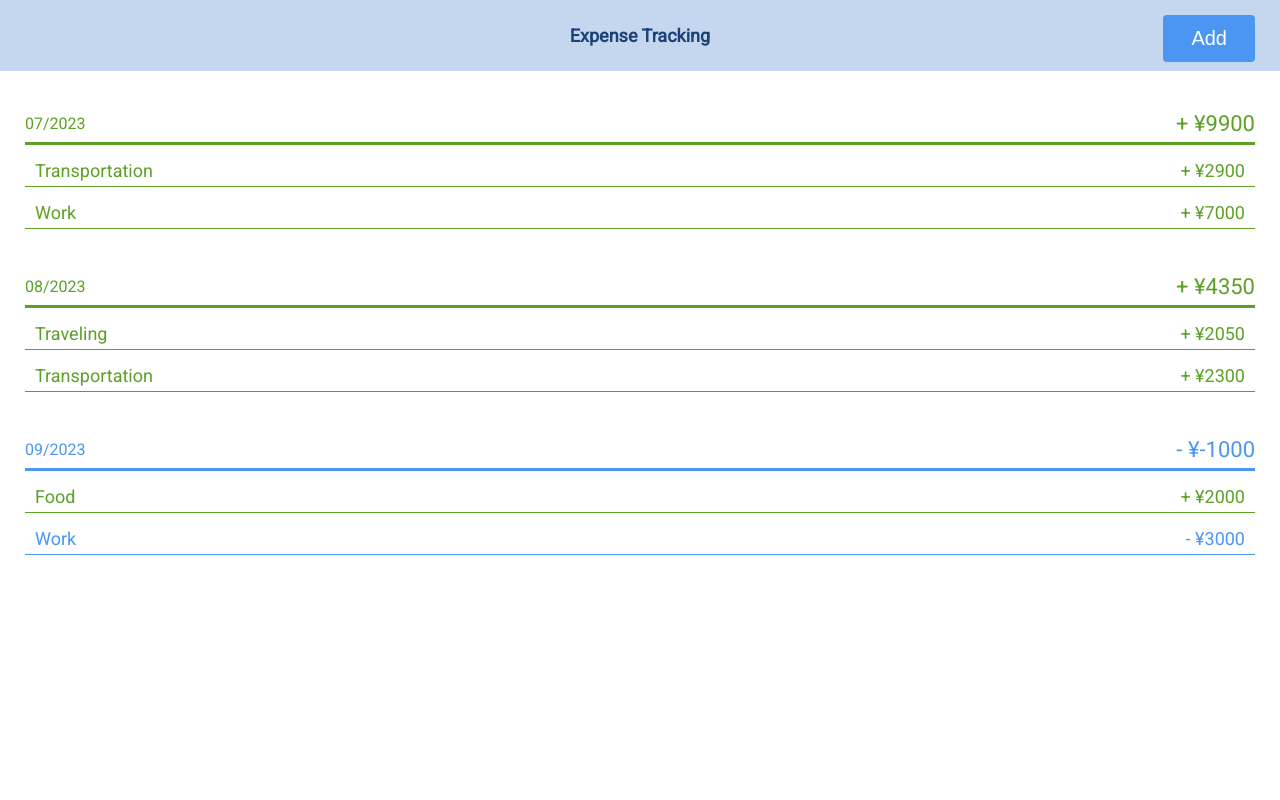
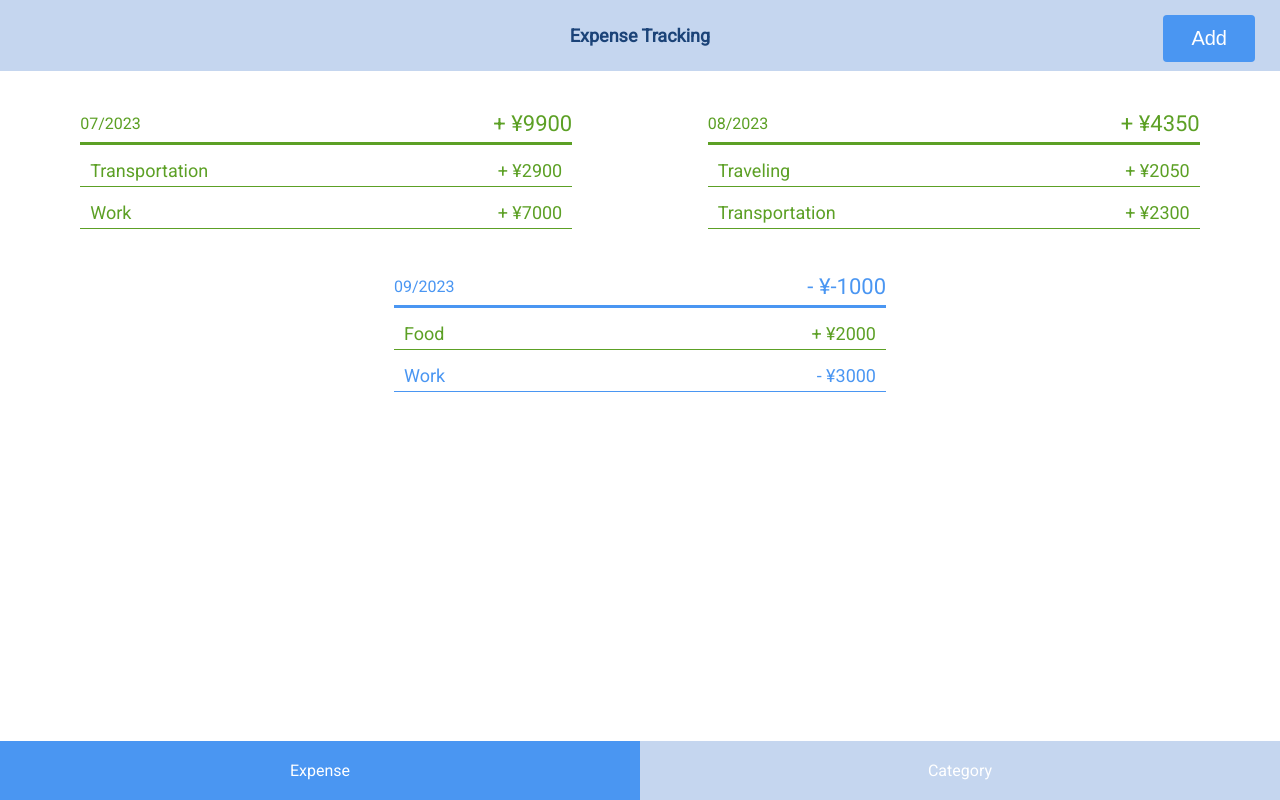
Before and after one commit to skalkii/expense-tracker, a Next.js app: page / in a window 1280 px wide. Built offline with nearby package versions, Linux system fonts and the light colour scheme.

Commit message:
navigation tab and routing

```diff
--- a/components/button/index.tsx
+++ b/components/button/index.tsx
@@ -11,7 +11,7 @@ enum BUTTON_TYPE {
 export interface ButtonPropTypes {
   title: string;
   type: keyof typeof BUTTON_TYPE;
-  clickHandler?: React.MouseEventHandler<HTMLButtonElement>;
+  clickHandler?: Function;
   disabled?: boolean;
 }
 
@@ -25,7 +25,7 @@ const Button = ({
     <button
       className={classNames("button", type)}
       disabled={disabled}
-      onClick={clickHandler}
+      onClick={() => clickHandler()}
     >
       {title}
     </button>
--- a/components/expensetracking/expensetracking.module.scss
+++ b/components/expensetracking/expensetracking.module.scss
@@ -1,11 +1,19 @@
 @import "../../styles//main";
+
+.pageWrapper {
+  display: flex;
+  flex-direction: column;
+}
 
 .monthlyContainer {
   display: flex;
   flex-direction: column;
   gap:rem(25);
   padding: rem(15);
+  flex-wrap: wrap;
   @include md {
+    flex-direction: row;
+    justify-content: space-around;
     padding: rem(25);
   }
 }
@@ -14,6 +22,9 @@
   display: flex;
   flex-direction: column;
   padding: rem(5) 0;
+  @include md {
+    width: 40%;
+  }
 }
 
 .cashIn {
@@ -47,6 +58,7 @@
   border-bottom: rem(1) solid transparent;
   align-items: center;
   justify-content: space-between;
+  cursor: pointer;
   p {
     font-size: rem(18);
     padding: rem(15 10 5 10);
--- a/components/expensetracking/index.tsx
+++ b/components/expensetracking/index.tsx
@@ -14,9 +14,12 @@ import {
 } from "@/contexts/expenses";
 import styles from "./expensetracking.module.scss";
 import classNames from "classnames";
+import Tabs, { TabType } from "../tabs";
+import { useRouter } from "next/navigation";
 
 export interface ExpenseTrackingPropTypes {
   topbar: TopBarPropTypes;
+  tabs: TabType[];
 }
 
 interface ExpenseMonthlyCardPropTypes {
@@ -29,6 +32,7 @@ const ExpenseMonthlyCard = ({
   expenses,
 }: ExpenseMonthlyCardPropTypes) => {
   const totalExpense = getTotalExpense(expenses);
+  const router = useRouter();
   return (
     <div className={styles.monthlyCard}>
       <div
@@ -40,7 +44,7 @@ const ExpenseMonthlyCard = ({
         <p>{month}</p>
         <p>{getAmountString(totalExpense)}</p>
       </div>
-      {expenses.map(({ amount, category, type }, index) => {
+      {expenses.map(({ id, amount, category, type }, index) => {
         return (
           <div
             key={`exp${index}`}
@@ -48,6 +52,7 @@ const ExpenseMonthlyCard = ({
               styles.cardItem,
               type === ExpenseTypeEnum.CashOut ? styles.cashOut : styles.cashIn
             )}
+            onClick={() => router.push("/edit/" + id)}
           >
             <p>{category.name}</p>
             <p>{getAmountStringByType(type, amount)}</p>
@@ -58,13 +63,13 @@ const ExpenseMonthlyCard = ({
   );
 };
 
-const ExpenseTracking = ({ topbar }: ExpenseTrackingPropTypes) => {
+const ExpenseTracking = ({ topbar, tabs }: ExpenseTrackingPropTypes) => {
   const { expenses } = useContext(ExpensesContext);
   const monthlyExpenses = getMonthlyExpenses(expenses);
-  console;
+  const router = useRouter();
   return (
-    <div>
-      <TopBar {...topbar} />
+    <div className={styles.pageWrapper}>
+      <TopBar {...{ ...topbar, buttonHandler: () => router.push("/add") }} />
       <div className={styles.monthlyContainer}>
         {monthlyExpenses.map((monthExpense, index) => {
           return (
@@ -76,6 +81,7 @@ const ExpenseTracking = ({ topbar }: ExpenseTrackingPropTypes) => {
           );
         })}
       </div>
+      <Tabs tabs={tabs} />
     </div>
   );
 };
--- /dev/null
+++ b/components/tabs/index.tsx
@@ -0,0 +1,37 @@
+import React from "react";
+import styles from "./tabs.module.scss";
+import Link from "next/link";
+import { usePathname, useRouter } from "next/navigation";
+
+export type TabType = {
+  title: string;
+  href: string;
+};
+
+export interface TabsPropTypes {
+  tabs: TabType[];
+}
+
+const Tabs = ({ tabs }: TabsPropTypes) => {
+  const router = useRouter();
+  const pathname = usePathname();
+  console.log(router, pathname);
+  return (
+    <div className={styles.container}>
+      {tabs.map(({ href, title }, index) => {
+        console.log(pathname === href);
+        return (
+          <Link
+            className={pathname === href ? styles.active : undefined}
+            href={href}
+            key={`${title}-${index}`}
+          >
+            {title}
+          </Link>
+        );
+      })}
+    </div>
+  );
+};
+
+export default Tabs;
--- /dev/null
+++ b/components/tabs/tabs.module.scss
@@ -0,0 +1,19 @@
+@import "../../styles//main";
+
+.container {
+  width: 100%;
+  display: flex;
+  position: fixed;
+  bottom: 0;
+  a {
+    width: 50%;
+    padding: rem(20);
+    text-align: center;
+    background-color: colorToHex("ternary-blue");
+    color: colorToHex("primary-white");
+    cursor: pointer;
+  }
+  .active {
+    background-color: colorToHex("primary-blue");
+  }
+}
--- a/components/topbar/index.tsx
+++ b/components/topbar/index.tsx
@@ -5,14 +5,17 @@ import Button, { ButtonPropTypes } from "../button";
 export interface TopBarPropTypes {
   title: string;
   button?: ButtonPropTypes;
+  buttonHandler?: Function;
 }
 
-const TopBar = ({ title, button }: TopBarPropTypes) => {
+const TopBar = ({ title, button, buttonHandler }: TopBarPropTypes) => {
   return (
     <div className={styles.container}>
       <h3>{title}</h3>
       <div className={styles.btnwrap}>
-        {button ? <Button {...button} /> : null}
+        {button ? (
+          <Button {...{ ...button, clickHandler: buttonHandler }} />
+        ) : null}
       </div>
     </div>
   );
--- a/components/topbar/topbar.module.scss
+++ b/components/topbar/topbar.module.scss
@@ -1,12 +1,14 @@
 @import "../../styles//main";
 
 .container {
+  width: 100%;
   display: flex;
   align-items: center;
   justify-content: center;
   background-color: colorToHex("ternary-blue");
   padding: rem(15);
-  position: relative;
+  position: sticky;
+  top: 0;
   @include md {
     padding: rem(25);
   }
--- a/content/expensetracking.json
+++ b/content/expensetracking.json
@@ -5,5 +5,9 @@
       "title": "Add",
       "type": "solid"
     }
-  }
+  },
+  "tabs": [
+    { "title": "Expense", "href": "/" },
+    { "title": "Category", "href": "/categories" }
+  ]
 }
--- a/contexts/expenses/index.tsx
+++ b/contexts/expenses/index.tsx
@@ -1,6 +1,7 @@
 "use client";
 
 import { FC, ReactNode, createContext, useState } from "react";
+import { v4 } from "uuid";
 
 export enum ExpenseTypeEnum {
   CashIn = "Cash In",
@@ -19,6 +20,7 @@ export interface Expense {
   date: Date;
   amount: number;
   description: string;
+  id: string;
 }
 
 export const getTotalExpense = (expenses: Expense[]): number => {
@@ -83,6 +85,7 @@ const ExpensesDummy: Expense[] = [
     date: new Date("2023-09-10"),
     amount: 2000,
     description: "bought something",
+    id: v4(),
   },
   {
     type: ExpenseTypeEnum.CashIn,
@@ -90,6 +93,7 @@ const ExpensesDummy: Expense[] = [
     date: new Date("2023-07-10"),
     amount: 2900,
     description: "bought something",
+    id: v4(),
   },
   {
     type: ExpenseTypeEnum.CashIn,
@@ -97,6 +101,7 @@ const ExpensesDummy: Expense[] = [
     date: new Date("2023-07-10"),
     amount: 7000,
     description: "bought something",
+    id: v4(),
   },
   {
     type: ExpenseTypeEnum.CashIn,
@@ -104,6 +109,7 @@ const ExpensesDummy: Expense[] = [
     date: new Date("2023-08-10"),
     amount: 2050,
     description: "bought something",
+    id: v4(),
   },
   {
     type: ExpenseTypeEnum.CashIn,
@@ -111,6 +117,7 @@ const ExpensesDummy: Expense[] = [
     date: new Date("2023-08-10"),
     amount: 2300,
     description: "bought something",
+    id: v4(),
   },
   {
     type: ExpenseTypeEnum.CashOut,
@@ -118,6 +125,7 @@ const ExpensesDummy: Expense[] = [
     date: new Date("2023-09-10"),
     amount: 3000,
     description: "bought something",
+    id: v4(),
   },
 ];
 
--- a/package.json
+++ b/package.json
@@ -13,12 +13,14 @@
     "next": "14.2.3",
     "react": "^18",
     "react-dom": "^18",
-    "sass": "^1.77.2"
+    "sass": "^1.77.2",
+    "uuid": "^9.0.1"
   },
   "devDependencies": {
     "@types/node": "^20",
     "@types/react": "^18",
     "@types/react-dom": "^18",
+    "@types/uuid": "^9.0.8",
     "typescript": "^5"
   }
 }
--- a/styles/global.css
+++ b/styles/global.css
@@ -19,6 +19,9 @@ body {
   margin: 0;
   padding: 0;
 }
+main {
+  min-height: 100vh;
+}
 
 p,
 h3 {
@@ -30,3 +33,7 @@ input,
 select {
   border-radius: 0;
 }
+
+a {
+  text-decoration: none;
+}
```
Also changed, not shown: 1 other file (tests, documents, lock files or other folders).
